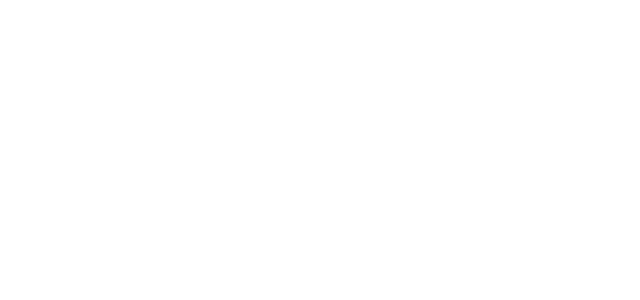
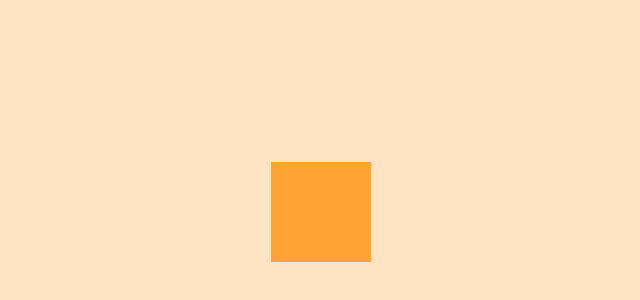
Before and after one commit to will-s-205/random-quote-machine, a JavaScript app: page / in a window 1280 px wide. Shown: the part 188-488 px from the top of the page, without its empty margins (319-959 px from the left). Built offline with nearby package versions, Linux system fonts and the light colour scheme; the HTML template or start-up script is replaced by a standard one.

Commit message:
CSS center major adjustments

```diff
--- a/src/App.css
+++ b/src/App.css
@@ -1,8 +1,21 @@
-*{
+body {
   margin: 0;
   box-sizing: border-box;
+  font-family: "Inter", sans-serif;
 }
 
-body {
-  font-family: "Inter", sans-serif;
+.App {
+  max-width: 100vw;
+  min-height: 100vh;
+  display: flex;
+  justify-content: center;
+  align-items: center;
+  background-color: bisque;
 }
+
+#quote-box {
+  display: flex;
+  background-color: rgb(255, 163, 50);
+  width: 100px;
+  height: 100px;
+}
--- a/src/App.js
+++ b/src/App.js
@@ -1,9 +1,10 @@
 import './App.css';
+import QuoteBox from './components/QuoteBox';
 
 export default function App() {
   return (
-    <div id="quote-box">
-
+    <div className="App">
+      <QuoteBox />
     </div>
   );
 }
--- a/src/components/QuoteBox.js
+++ b/src/components/QuoteBox.js
@@ -1,19 +1,7 @@
 export default function QuoteBox() {
     return (
         <div>
-            <div id="text"></div>
-            <div id="author"></div>
-            <div id="new-quote"></div>
-            {/* ELEMENTS BELOW SHOULD BE CLICKABLE */}
-            {/* <div id="tweet-quote"></div> */}
-            {/* <div id="text"></div> */}
-            <h1>Reasons I'm excited to learn React</h1>
-            <ol>
-                <li>It's a popular library, so I'll be
-                able to fit in with the cool kids!</li>
-                <li>I'm more likely to get a job as a developer
-                if I know React</li>
-            </ol>
+            <div id="quote-box"></div>
         </div>
     )
 }
```
Also changed, not shown: src/components/Header.js (deleted, +0 -17 lines), src/components/MainContent.js (deleted, +0 -19 lines).
